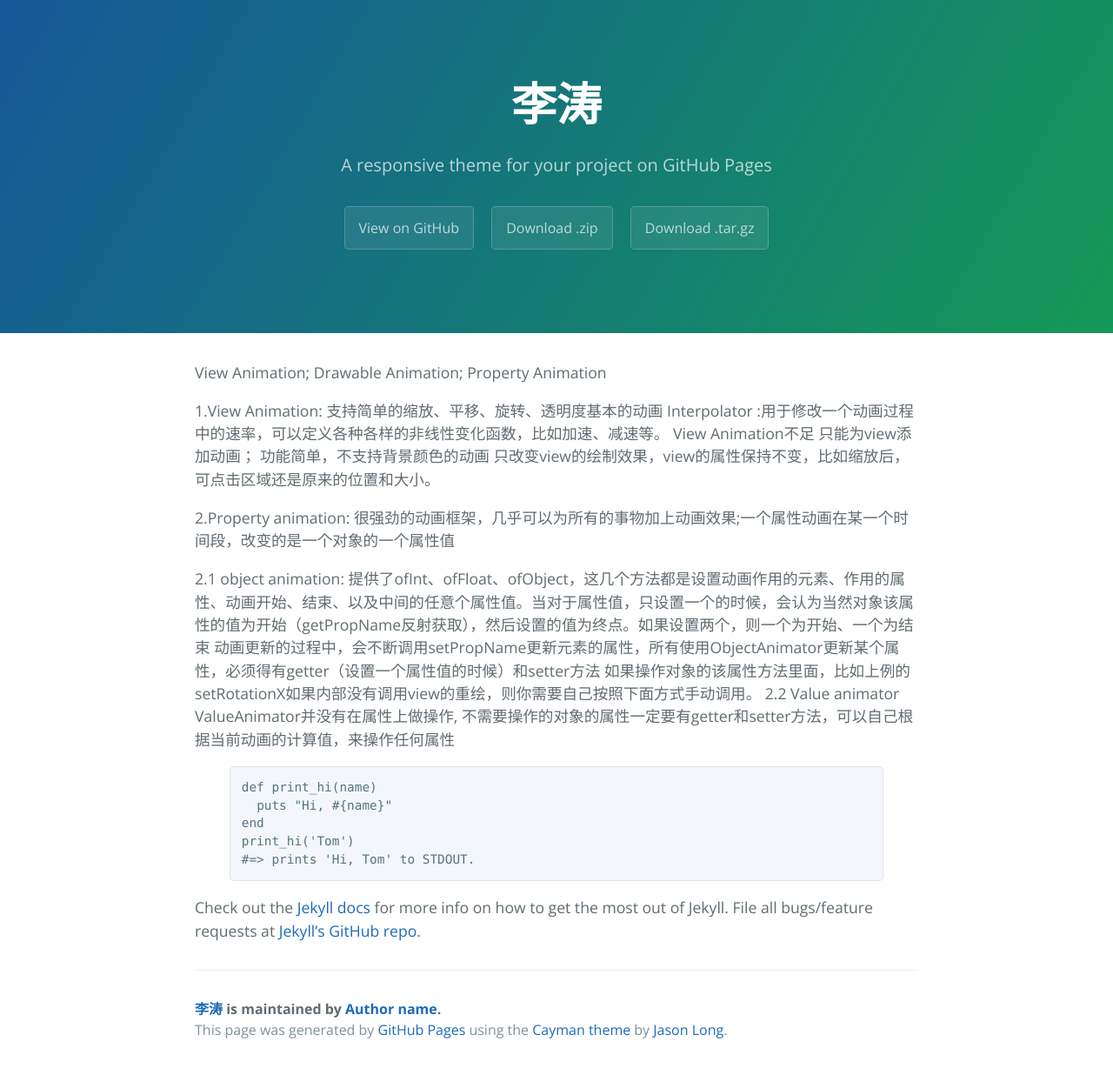
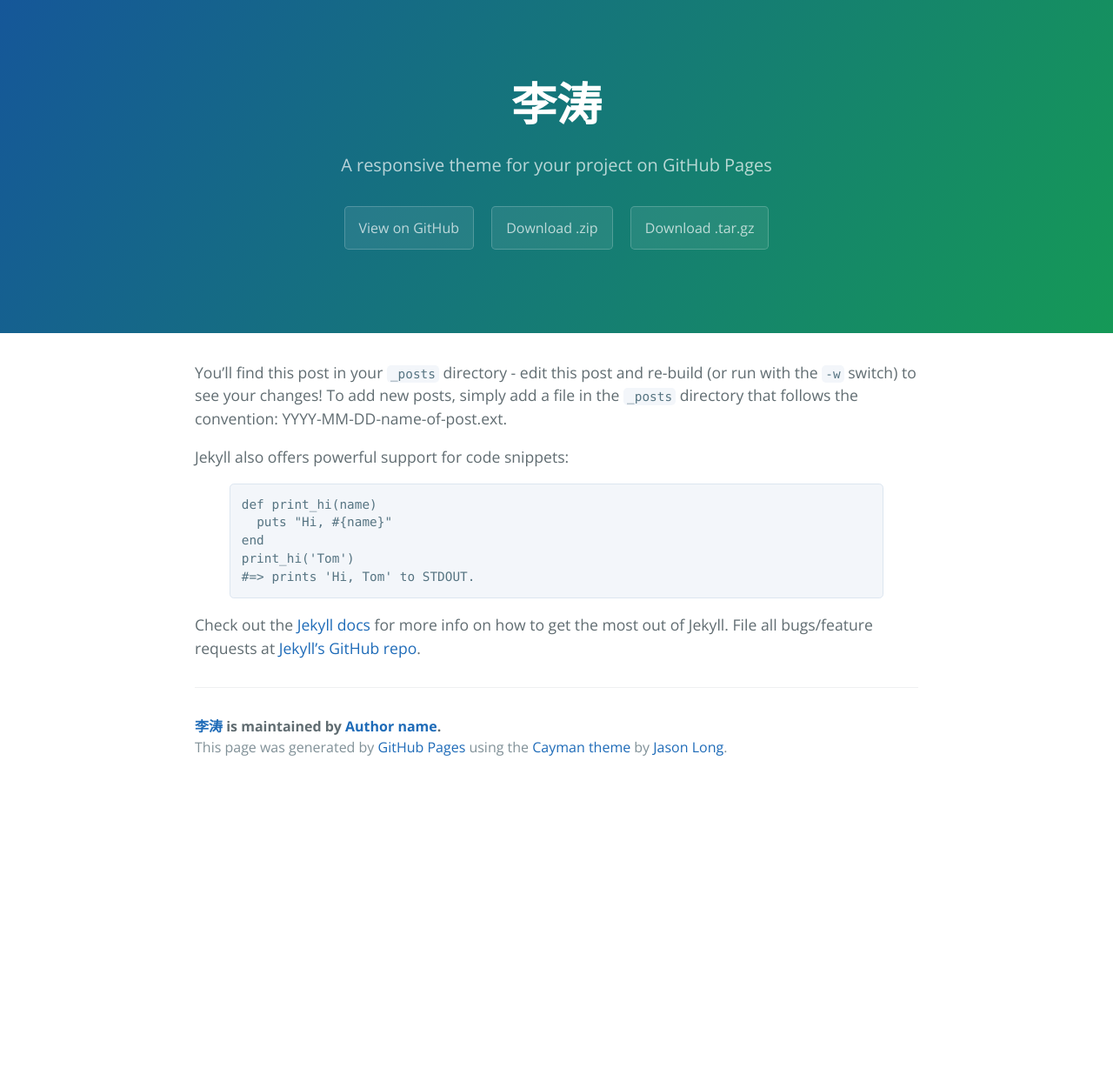
Before and after one commit to tuelee/tuelee.github.io, a Jekyll site: the page built from _posts/2016-02-12-sample-content.markdown, in a window 1280 px wide. Shown: the whole page at 87% size. Built offline with Jekyll 4.4.1, drawn with Linux system fonts in a browser that asks for light colours; Markdown is read by kramdown in place of the engine named in the settings; after the commit the page ends 903 px from its top, so only the background shows below that.

Commit message:
rollback

```diff
--- a/_posts/2016-02-12-sample-content.markdown
+++ b/_posts/2016-02-12-sample-content.markdown
@@ -5,26 +5,10 @@
 categories: main
 ---
 
-View Animation;  Drawable Animation; Property Animation
+You'll find this post in your `_posts` directory - edit this post and re-build (or run with the `-w` switch) to see your changes!
+To add new posts, simply add a file in the `_posts` directory that follows the convention: YYYY-MM-DD-name-of-post.ext.
 
-1.View Animation:
-支持简单的缩放、平移、旋转、透明度基本的动画
-Interpolator :用于修改一个动画过程中的速率，可以定义各种各样的非线性变化函数，比如加速、减速等。
-View Animation不足
-只能为view添加动画；
-功能简单，不支持背景颜色的动画
-只改变view的绘制效果，view的属性保持不变，比如缩放后，可点击区域还是原来的位置和大小。
-
-2.Property animation:
-很强劲的动画框架，几乎可以为所有的事物加上动画效果;一个属性动画在某一个时间段，改变的是一个对象的一个属性值
-
-
-2.1 object animation:
-提供了ofInt、ofFloat、ofObject，这几个方法都是设置动画作用的元素、作用的属性、动画开始、结束、以及中间的任意个属性值。当对于属性值，只设置一个的时候，会认为当然对象该属性的值为开始（getPropName反射获取），然后设置的值为终点。如果设置两个，则一个为开始、一个为结束
-动画更新的过程中，会不断调用setPropName更新元素的属性，所有使用ObjectAnimator更新某个属性，必须得有getter（设置一个属性值的时候）和setter方法
-如果操作对象的该属性方法里面，比如上例的setRotationX如果内部没有调用view的重绘，则你需要自己按照下面方式手动调用。
-2.2 Value animator
-ValueAnimator并没有在属性上做操作, 不需要操作的对象的属性一定要有getter和setter方法，可以自己根据当前动画的计算值，来操作任何属性
+Jekyll also offers powerful support for code snippets:
 
 {% highlight ruby %}
 def print_hi(name)
```
